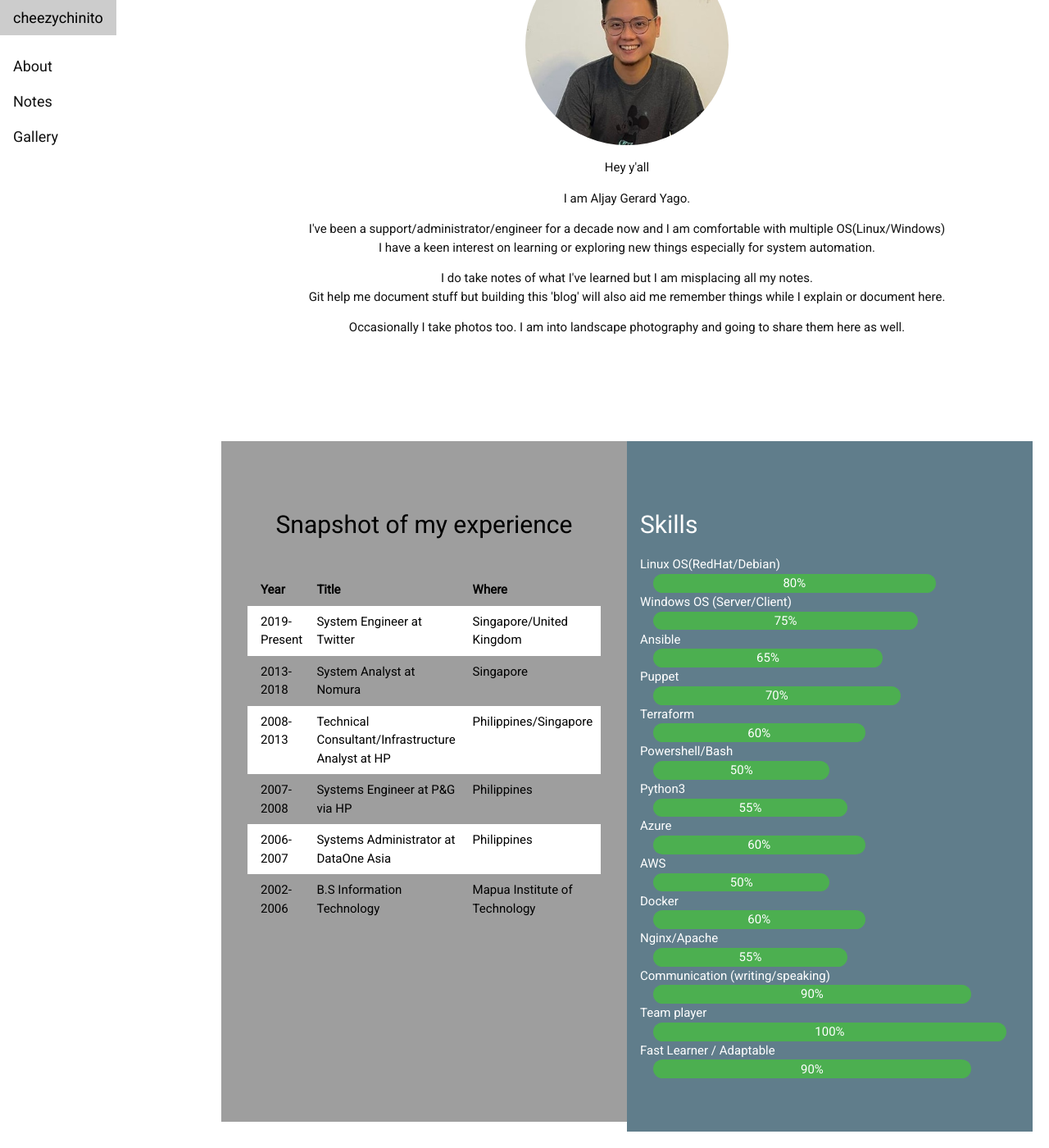
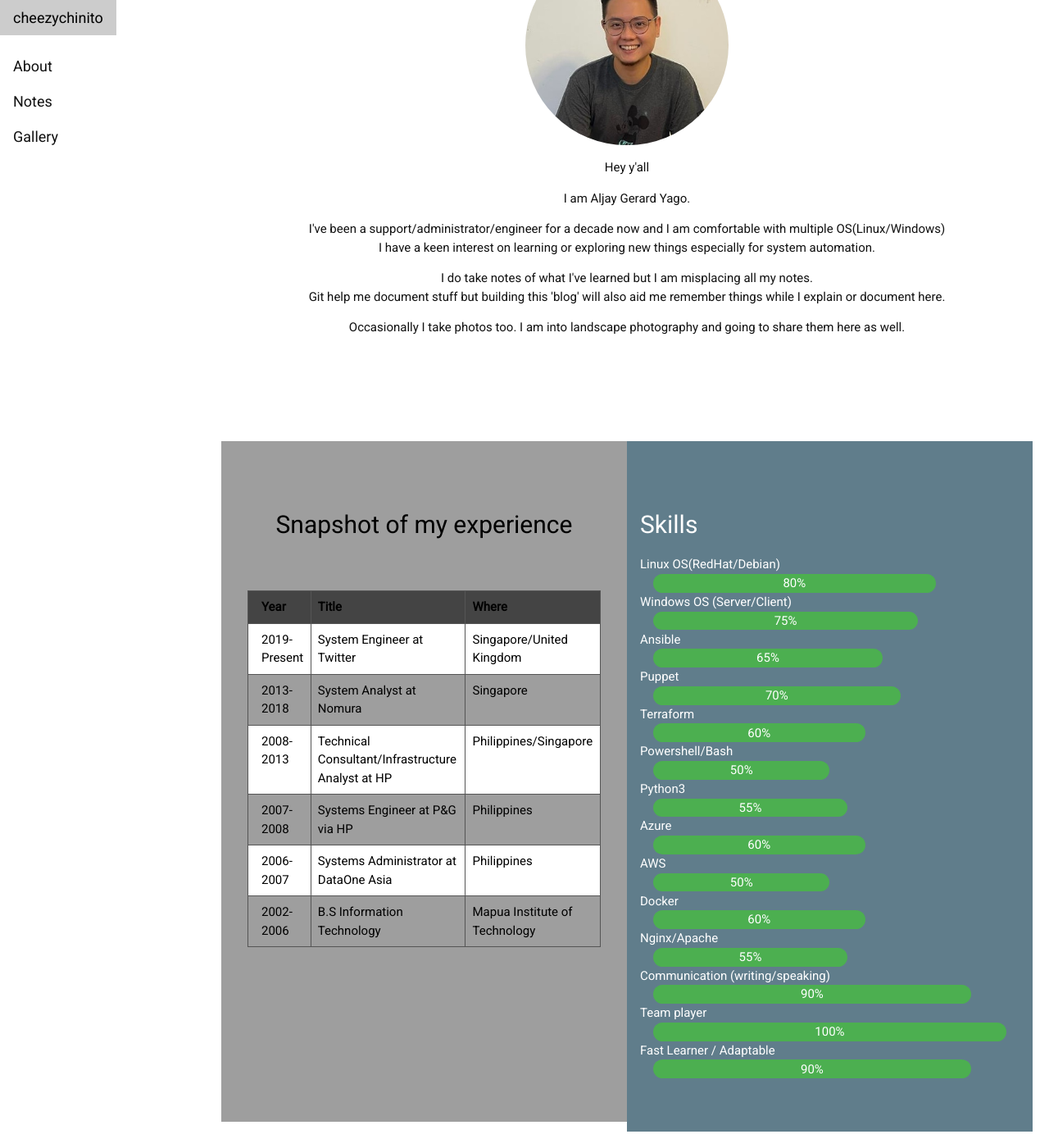
Before and after one commit to agyago/agyago.github.io, a Jekyll site: the page built from About.html, in a window 1280 px wide and 1400 px high, scrolled down 231 px. Shown: the whole window at 82% size. Built offline with Jekyll 4.4.1, drawn with Linux system fonts in a browser that asks for light colours; comment, search, counter and statistics services are not loaded.

Commit message:
Update main.css added table

```diff
--- a/css/main.css
+++ b/css/main.css
@@ -248,3 +248,31 @@ code.highlighter-rouge {
   border-radius: 3px;
   font-family: 'Courier New', Courier, monospace;
 }
+
+/* Responsive tables */
+table {
+  width: 100%;
+  margin: 20px 0;
+  border-collapse: collapse;
+  border: 1px solid #555;
+}
+
+th, td {
+  padding: 8px 12px;
+  text-align: left;
+  border: 1px solid #555;
+}
+
+th {
+  background-color: #444;
+}
+
+/* Mobile table styles - horizontal scrolling */
+@media screen and (max-width: 768px) {
+  table {
+    display: block;
+    overflow-x: auto;
+    white-space: nowrap;
+    -webkit-overflow-scrolling: touch;
+  }
+}
```
